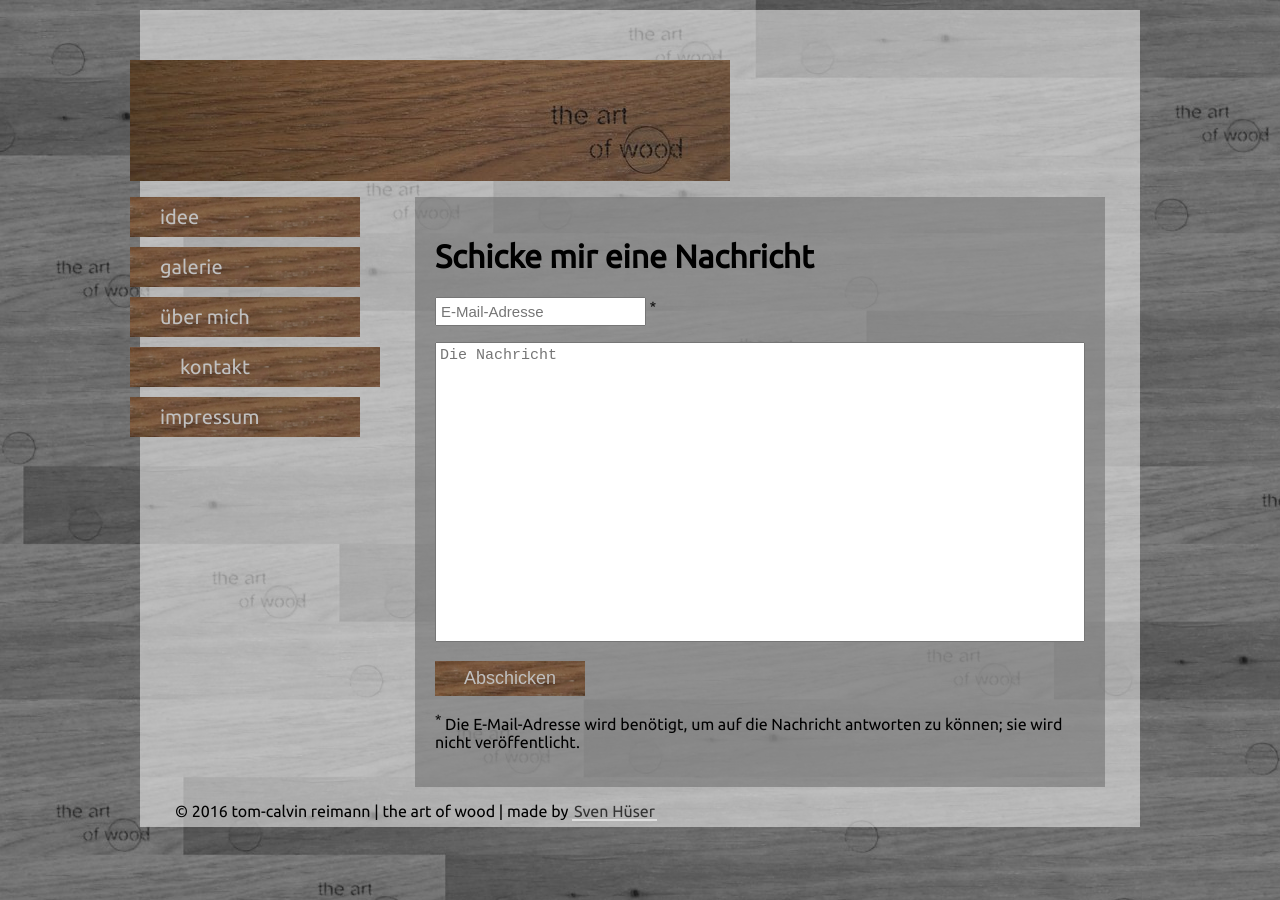
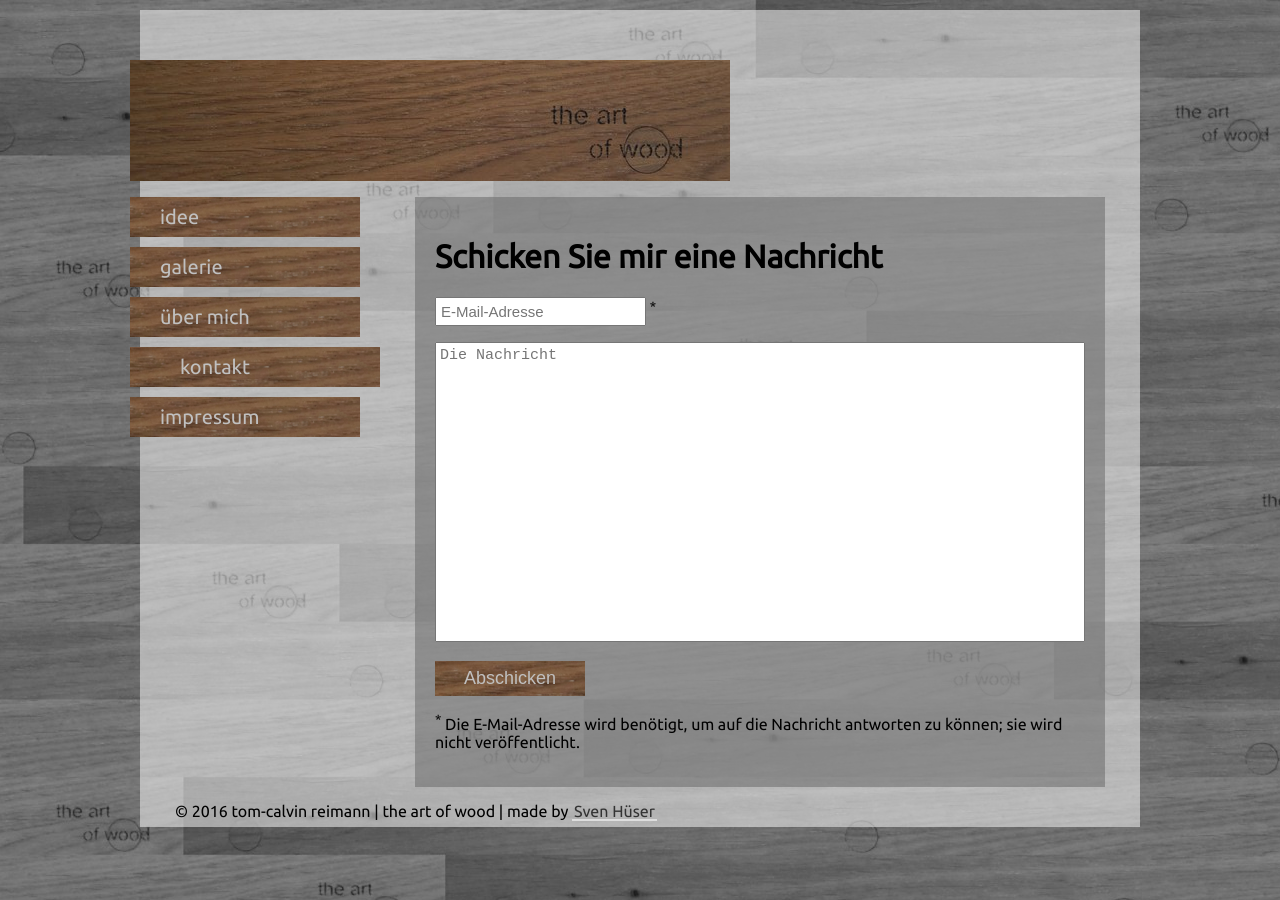
Before and after one commit to theartofwood/theartofwood.github.io, a Jekyll site: the page built from kontakt.html, in a window 1280 px wide. Built offline with Jekyll 4.4.1, drawn with Linux system fonts in a browser that asks for light colours; nearby versions of some CDN libraries; part of the change alters nothing that is shown.

```diff
--- a/kontakt.html
+++ b/kontakt.html
@@ -4,7 +4,7 @@ title: Kontakt
 navigation_weight: 5
 ---
 
-<h1>Schicke mir eine Nachricht</h1>
+<h1>Schicken Sie mir eine Nachricht</h1>
 
 <form id="contact-form">
   <p>
@@ -29,30 +29,24 @@ navigation_weight: 5
 <script>
   var submit = $('#submit');
   var form   = $('#contact-form');
-  //submit.bind('click', function(e) {
-    //e.preventDefault();
-
-    //submit.prop('disabled', true);
-
-  //});
 
   $(document).bind('submit', '#contact-form', function(e) {
     e.preventDefault();
     submit.prop('disabled', true);
 
-    //$.ajax({
-    //  url: 'https://formspree.io/{{ site.email }}',
-    //  method: 'POST',
-    //  data: $('#contact-form').serialize(),
-    //  dataType: 'json',
-    //  success: function(response) {
-    //    $('h1').text('Nachricht erfolgreich abgeschickt!');
-    //    window.setTimeout(function() { submit.prop('disabled', false); }, 5000);
-    //  },
-    //  error: function(response) {
-    //    $('h1').text('Es ist ein Problem aufgetreten, versuche es erneut.');
-    //    submit.prop('disabled', false);
-    //  }
-    //});
+    $.ajax({
+      url: 'https://formspree.io/{{ site.email }}',
+      method: 'POST',
+      data: $('#contact-form').serialize(),
+      dataType: 'json',
+      success: function(response) {
+        $('h1').text('Nachricht erfolgreich abgeschickt!');
+        window.setTimeout(function() { submit.prop('disabled', false); }, 5000);
+      },
+      error: function(response) {
+        $('h1').text('Es ist ein Problem aufgetreten, versuche es erneut.');
+        submit.prop('disabled', false);
+      }
+    });
   });
 </script>
```
